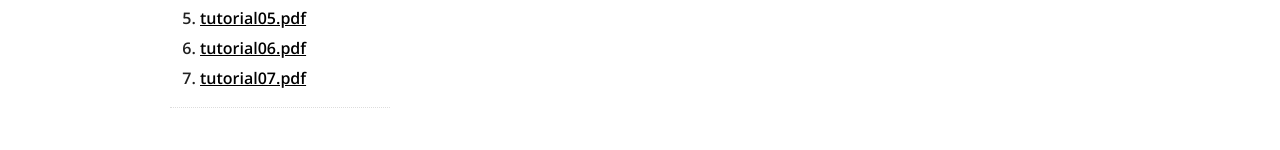
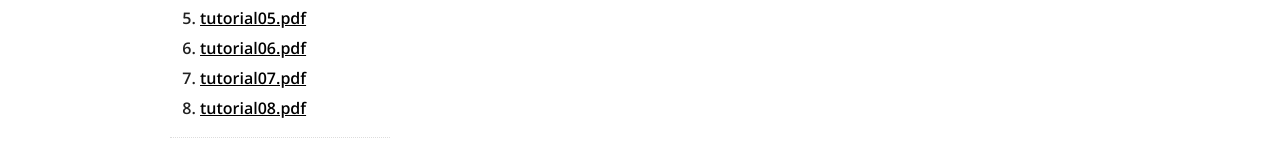
Before and after one commit to Wentong-DST/Wentong-DST.github.io, a Jekyll site: the page built from index.html, in a window 1280 px wide. Shown: the part 1029-1179 px from the top of the page. Built offline with Jekyll 4.4.1, drawn with Linux system fonts in a browser that asks for light colours; nearby versions of some CDN libraries; before the commit the page ends 1152 px from its top, so only the background shows below that.

Commit message:
tutorial 8

```diff
--- a/_includes/sidebar.html
+++ b/_includes/sidebar.html
@@ -40,6 +40,7 @@
         <li><a href="/cs1020e/tutorial05.pdf"><u>tutorial05.pdf</u></a></li>
         <li><a href="/cs1020e/tutorial06.pdf"><u>tutorial06.pdf</u></a></li>
         <li><a href="/cs1020e/tutorial07.pdf"><u>tutorial07.pdf</u></a></li>
+        <li><a href="/cs1020e/tutorial08.pdf"><u>tutorial08.pdf</u></a></li>
     </ol>
     </p>
   </div>
```
Also changed, not shown: 1 other file.
